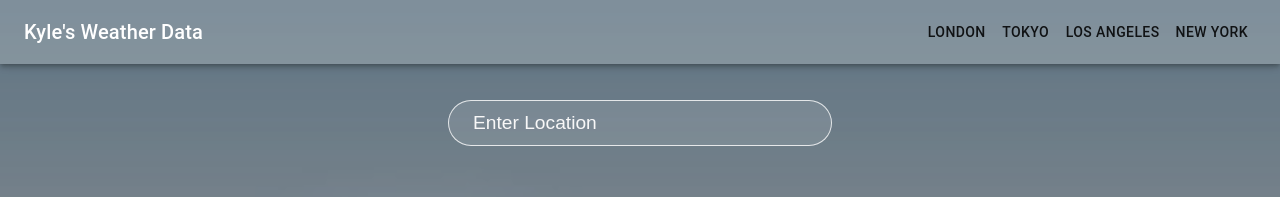
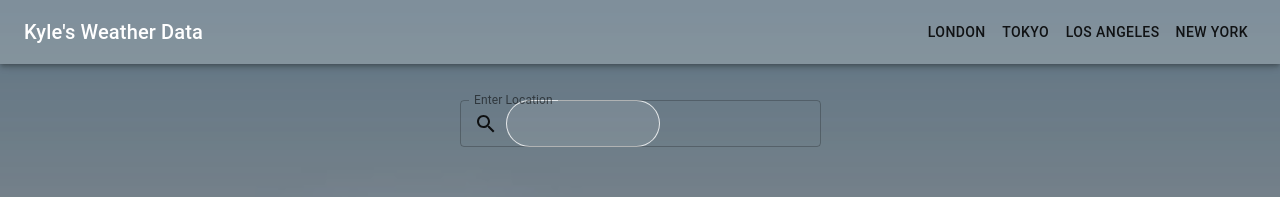
Before and after one commit to kylemiller13/weather_site, a React (Create React App) app: page / in a window 1280 px wide. Shown: the top 197 px of the page. Built offline with nearby package versions, Linux system fonts and the light colour scheme; no server answers.

Commit message:
add MUI search bar

```diff
--- a/src/components/WeatherData.js
+++ b/src/components/WeatherData.js
@@ -3,8 +3,13 @@ import axios from 'axios';
 import { UilTemperatureThreeQuarter, UilWind, UilTear} from '@iconscout/react-unicons';
 import { CardContent, Grid } from '@mui/material';
 import Card from '@material-ui/core/Card';
-import {AppBar, Toolbar, Button, Typography } from '@material-ui/core';
+import {AppBar, Toolbar, Button, Typography, TextField} from '@material-ui/core';
 import { makeStyles } from '@material-ui/core/styles';
+import InputAdornment from '@material-ui/core/InputAdornment';
+import Search from '@material-ui/icons/Search';
+
+
+
 
 const useStyles = makeStyles({
   card: {
@@ -127,13 +132,21 @@ function WeatherData() {
           </Toolbar>
         </AppBar>
         <div className="search">
-          <input
+          <TextField
+            variant="outlined"
+            type="search"
+            label="Enter Location"
             value={location}
+            onKeyPress={searchLocation}
             onChange={event => setLocation(event.target.value)}
-            onKeyPress={searchLocation}
-            placeholder='Enter Location'
-            type="text"
-            />
+            InputProps={{
+              startAdornment: (
+                <InputAdornment position="start">
+                  <Search />
+                </InputAdornment>
+              ),
+            }}
+          />
         </div>
           <div className="container">
             <div className="top">
```
